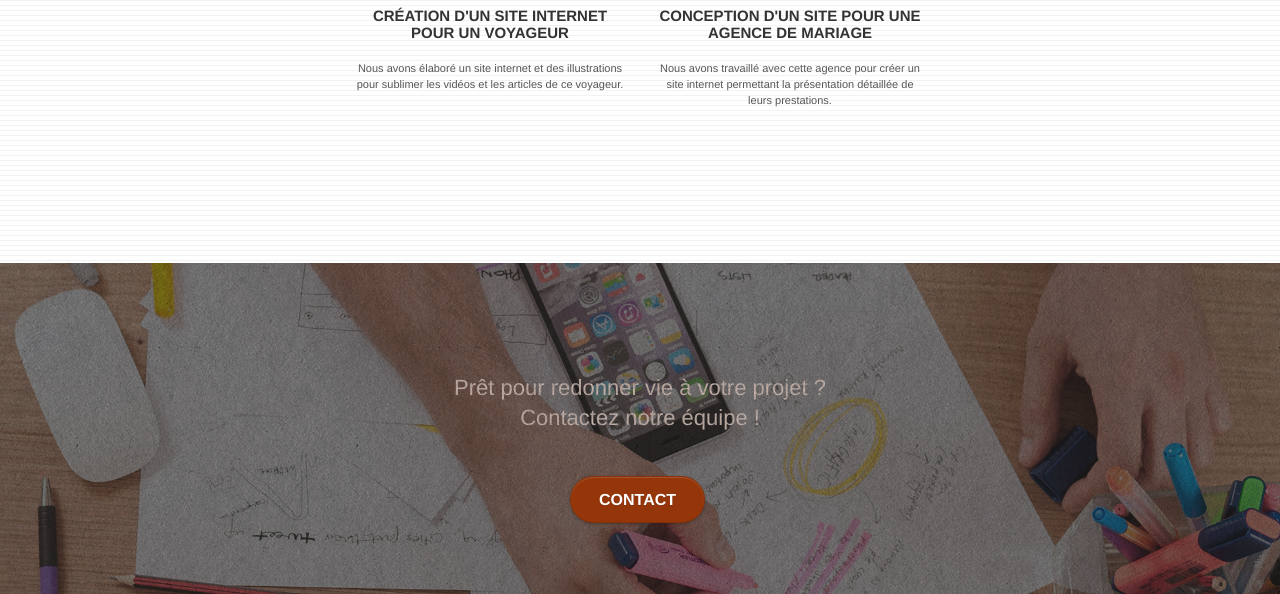
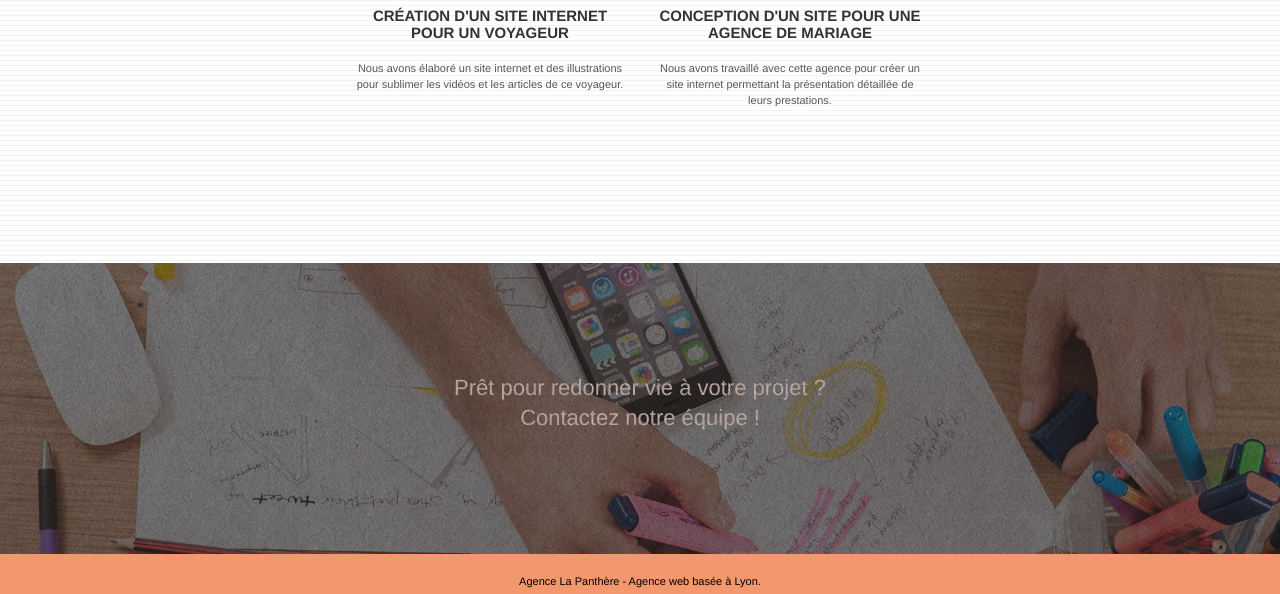
Before and after one commit to InesGALLIERO/Starting-website-2, a plain HTML site: page index.html in a window 1280 px wide. Shown: the part 2442-3036 px from the top of the page. Drawn offline with Linux system fonts and the light colour scheme.

Commit message:
modification lien redondant

```diff
--- a/index.html
+++ b/index.html
@@ -201,9 +201,6 @@
 							<h2 class="mg-md text-center tc-white">
 								Prêt pour redonner vie à votre projet ?<br>Contactez notre équipe !
 							</h2>
-							<div class="col-sm-12 text-center">
-								<a href="page2.html" class="btn btn-atomic-tangerine btn-clean btn-rd btn-lg cta-hero">Contact</a>
-							</div>
 						</div>
 					</div>
 				</section>
```
